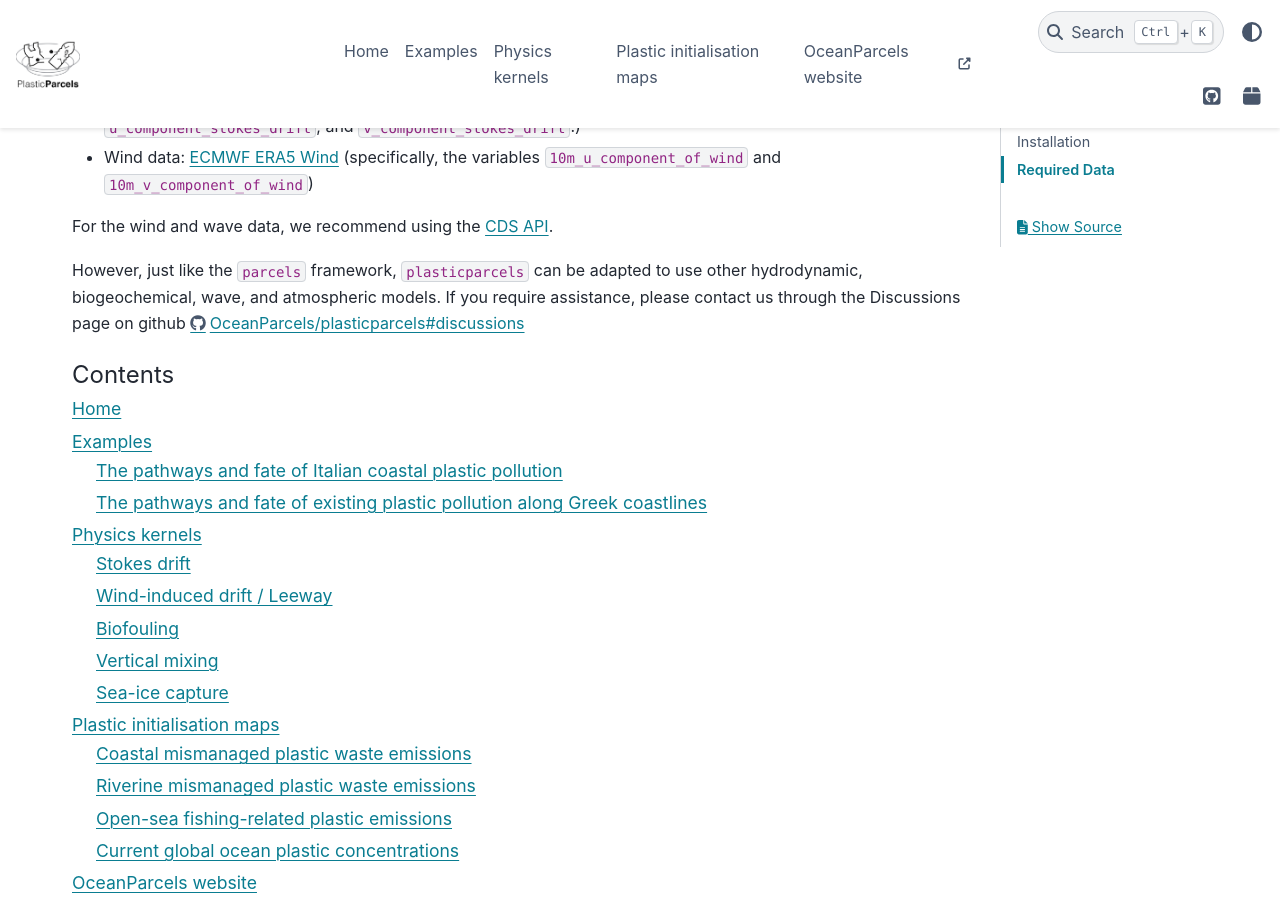
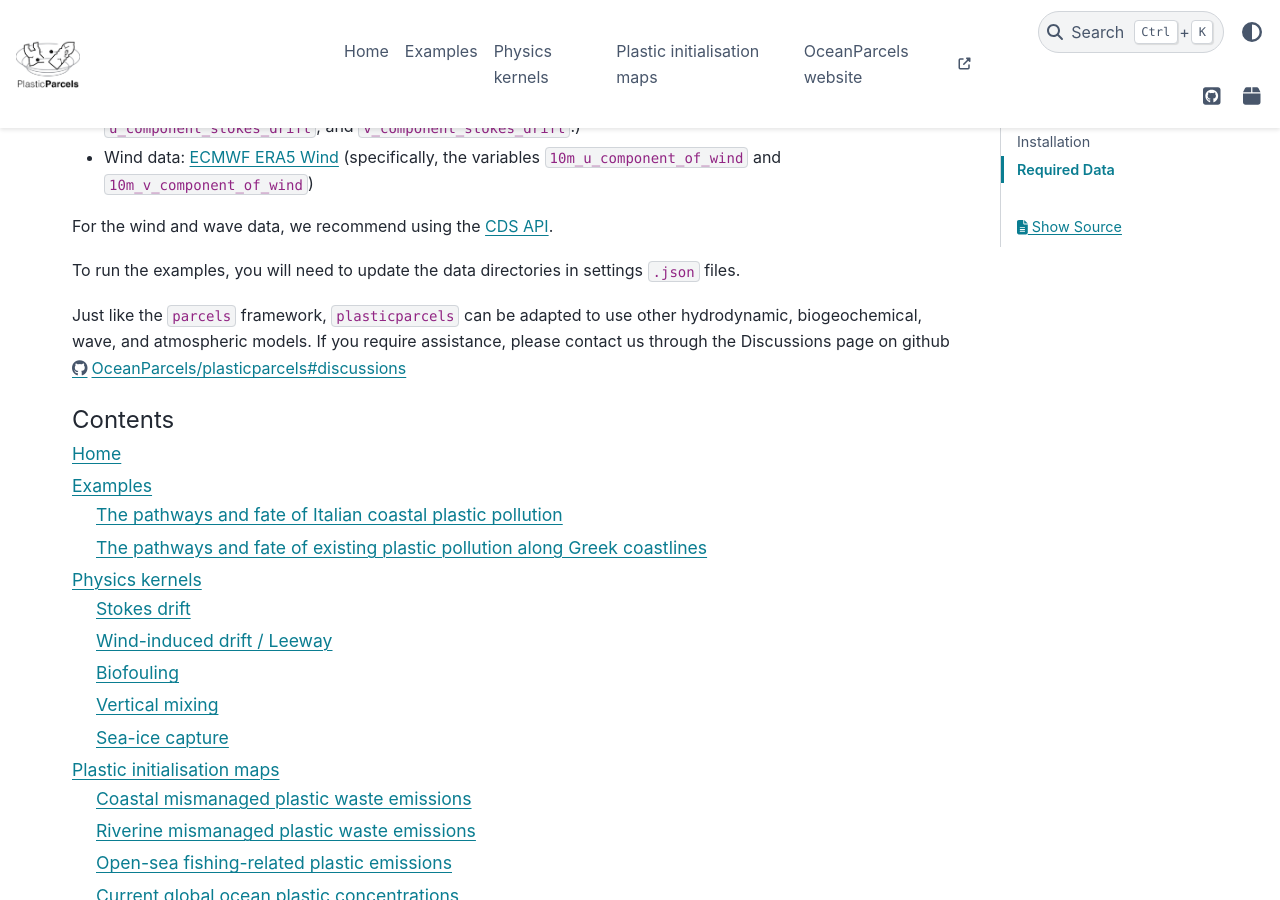
Before and after one commit to fanqi203/plasticparcels, a Sphinx documentation site: the page built from docs/index.rst, in a window 1280 px wide and 900 px high, scrolled down 760 px. Built offline with Sphinx 7.4.7 and the PyData theme 0.15.4, drawn with Linux system fonts in a browser that asks for light colours; pages that are not in the unit, such as notebooks, are missing from menus.

Commit message:
Adding a sentence to the required data section informing the user to update the .json settings files to include their own data directories.

```diff
--- a/docs/index.rst
+++ b/docs/index.rst
@@ -36,7 +36,9 @@ Required Data
 
 For the wind and wave data, we recommend using the `CDS API <https://cds.climate.copernicus.eu/api-how-to>`_.
 
-However, just like the ``parcels`` framework, ``plasticparcels`` can be adapted to use other hydrodynamic, biogeochemical, wave, and atmospheric models. If you require assistance, please contact us through the Discussions page on github https://github.com/OceanParcels/plasticparcels/discussions
+To run the examples, you will need to update the data directories in settings ``.json`` files.
+
+Just like the ``parcels`` framework, ``plasticparcels`` can be adapted to use other hydrodynamic, biogeochemical, wave, and atmospheric models. If you require assistance, please contact us through the Discussions page on github https://github.com/OceanParcels/plasticparcels/discussions
 
 .. toctree::
    :maxdepth: 2
```
